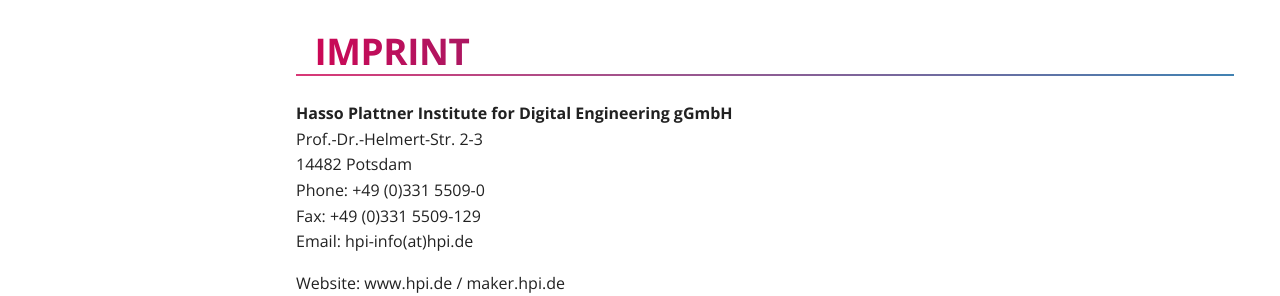
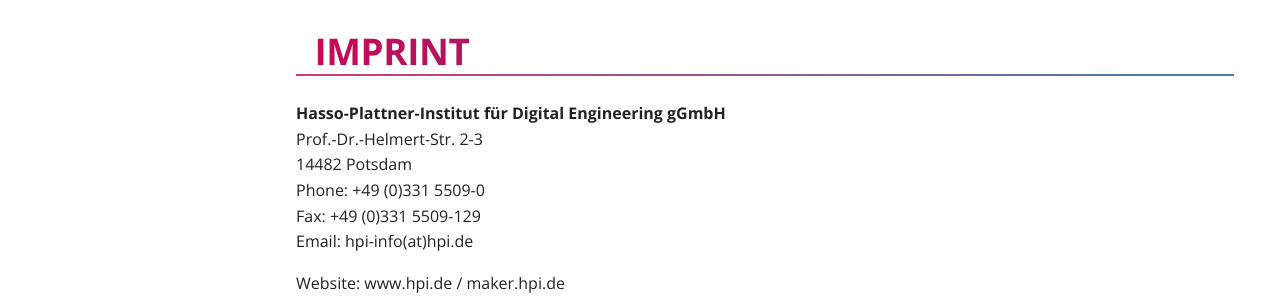
Before and after one commit to makeruniverse/docs, an MkDocs documentation site: the page built from docs/imprint.md, in a window 1280 px wide and 1145 px high. Shown: the part 177-473 px from the top of the window. Built offline with MkDocs 1.6.1 and Material for MkDocs 9.7.7, drawn with Linux system fonts in a browser that asks for light colours; comment, search, counter and statistics services are not loaded.

Commit message:
Update institute name to German spelling

```diff
--- a/docs/imprint.md
+++ b/docs/imprint.md
@@ -1,4 +1,4 @@
-**Hasso Plattner Institute for Digital Engineering gGmbH**<br />
+**Hasso-Plattner-Institut für Digital Engineering gGmbH**<br />
 Prof.-Dr.-Helmert-Str. 2-3<br />
 14482 Potsdam<br />
 Phone: +49 (0)331 5509-0<br />
```
